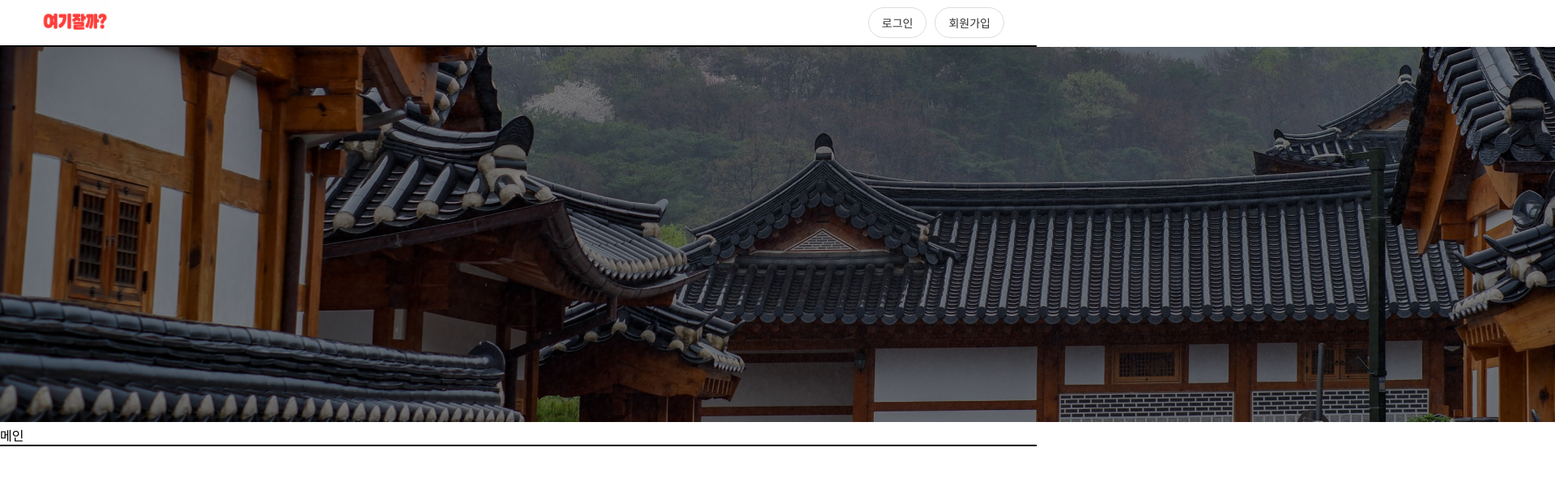
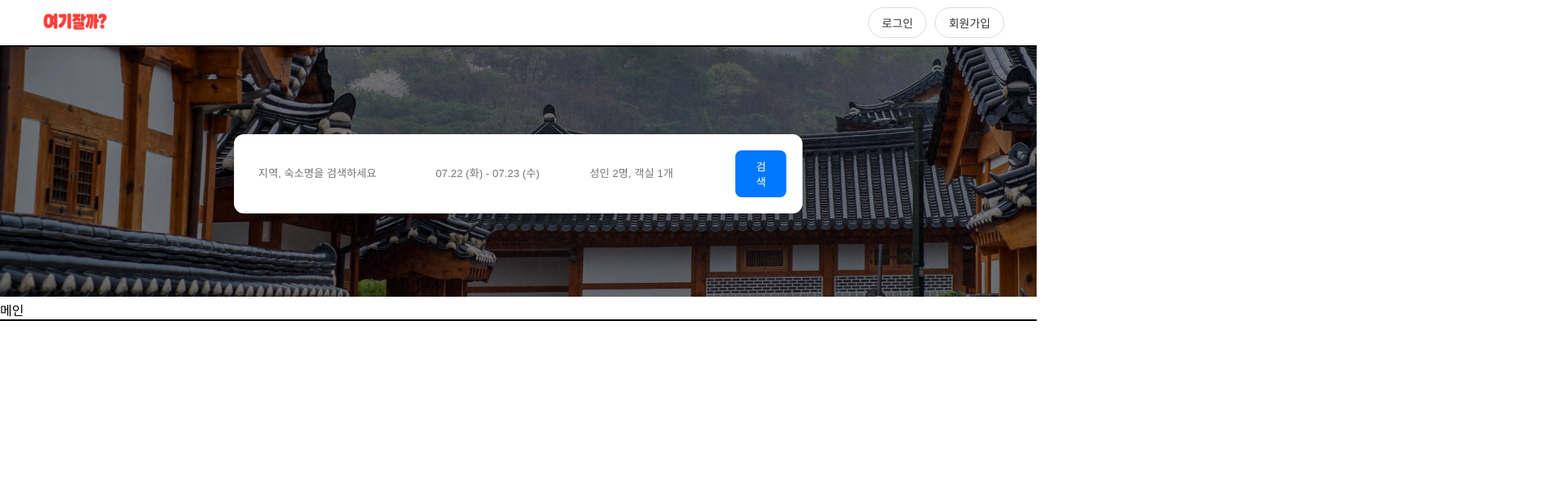
Before and after one commit to alstkdwh24/zz-client, a React (Create React App) app: page / in a window 1280 px wide. Shown: the top 590 px of the page at 81% size, 1920 px wide, since content can reach past the window. Built offline with nearby package versions, Linux system fonts and the light colour scheme.

Commit message:
메인페이지 검색창 추가

```diff
--- a/src/Components/Layout/mainbanner/MainBanner.jsx
+++ b/src/Components/Layout/mainbanner/MainBanner.jsx
@@ -1,10 +1,11 @@
 import mainBanner from "assets/banner/main-banner.webp";
+import MainSearch from "../mainsearch/MainSearch";
 
 const MainBanner = () => (
-    <div className="main_banner">
-      <img src={mainBanner} alt="메인 배너" />
-    </div>
-  );
-
+  <div className="main_banner" style={{ position: "relative" }}>
+    <img src={mainBanner} alt="메인 배너" style={{ width: "100%", height: "auto" }} />
+    <MainSearch />
+  </div>
+);
 
 export default MainBanner;
--- /dev/null
+++ b/src/Components/Layout/mainsearch/MainSearch.jsx
@@ -0,0 +1,13 @@
+import "styles/_mainSearch.scss";
+const MainSearch = () => {
+  return (
+    <div className="search_container">
+      <input type="text" placeholder="지역, 숙소명을 검색하세요" />
+      <input type="text" placeholder="07.22 (화) - 07.23 (수)" />
+      <input type="text" placeholder="성인 2명, 객실 1개" />
+      <button>검색</button>
+    </div>
+  );
+};
+
+export default MainSearch;
--- /dev/null
+++ b/src/styles/_mainSearch.scss
@@ -0,0 +1,32 @@
+.search_container {
+    position: absolute;
+    top: 50%;
+    left: 50%;
+    transform: translate(-50%, -50%);
+    background-color: white;
+    padding: 20px;
+    border-radius: 12px;
+    box-shadow: 0 4px 12px rgba(0, 0, 0, 0.2);
+    display: flex;
+    gap: 10px;
+    align-items: center;
+
+    input {
+        padding: 10px;
+        border: none;
+        width: 160px;
+
+        &:first-child {
+            width: 200px;
+        }
+    }
+
+    button {
+        background-color: #0078ff;
+        color: white;
+        padding: 10px 20px;
+        border: none;
+        border-radius: 8px;
+        cursor: pointer;
+    }
+}
```
Also changed, not shown: src/Components/Layout/section/Recommended.jsx (added, +10 -0 lines).
